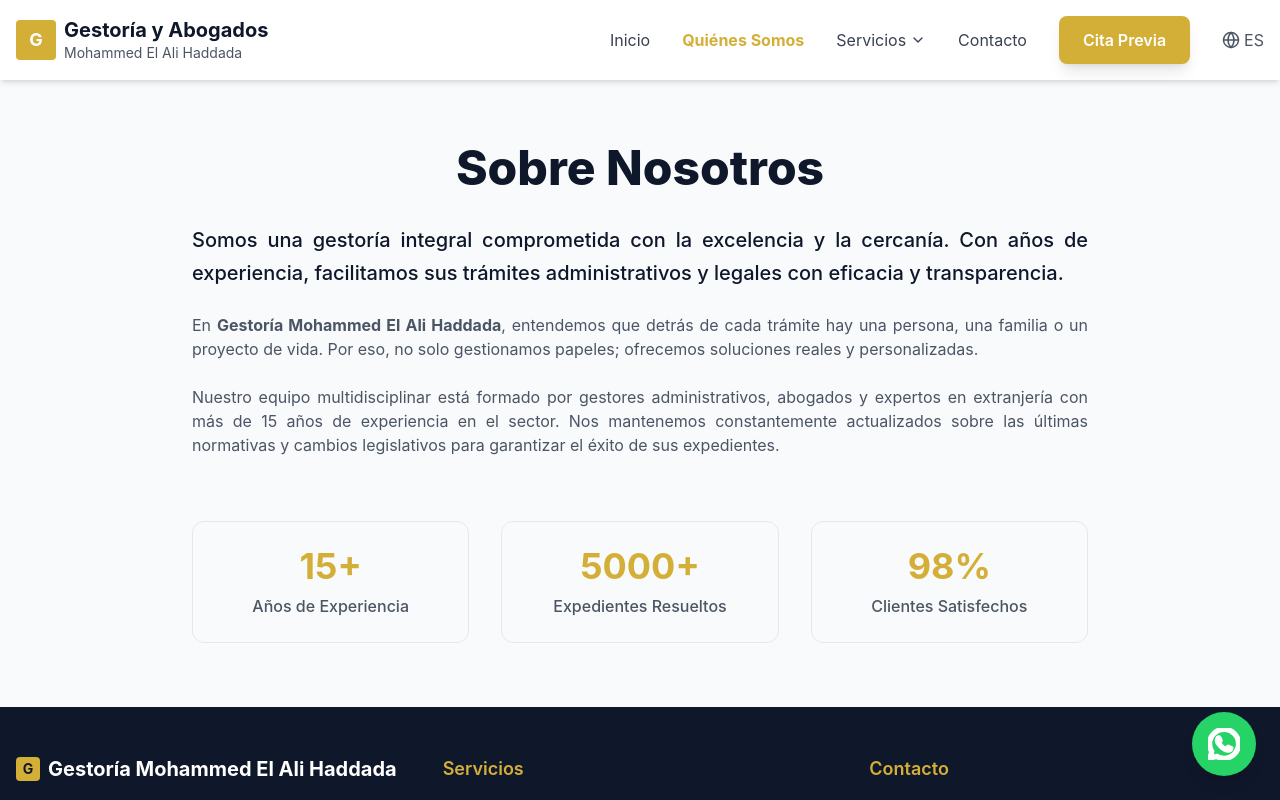
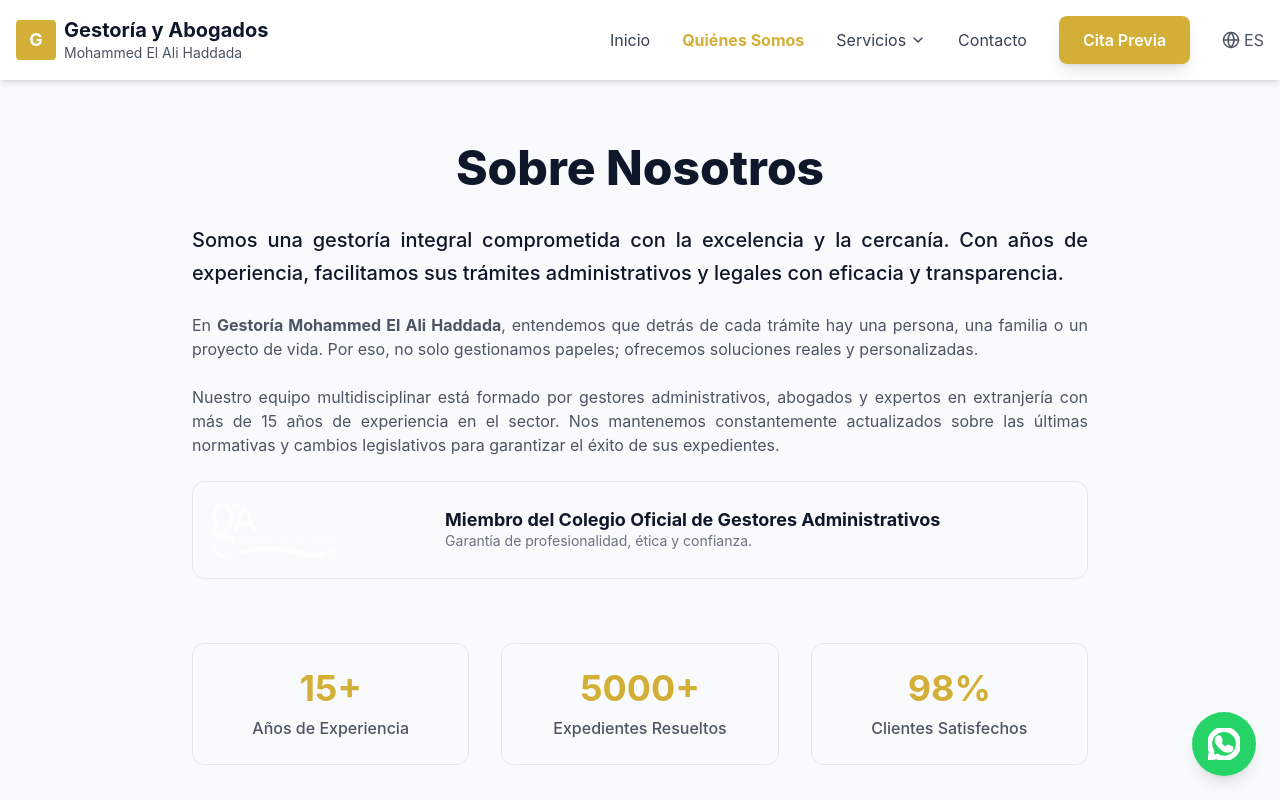
Before and after one commit to Mouriri/gestor-a-, a React (Vite) app: page /about in a window 1280 px wide. Shown: the top 800 px of the page. Built offline with nearby package versions, Linux system fonts and the light colour scheme.

Commit message:
add membership text to about page

```diff
--- a/src/pages/About.jsx
+++ b/src/pages/About.jsx
@@ -20,6 +20,14 @@ const About = () => {
                         <p>
                             Nuestro equipo multidisciplinar está formado por gestores administrativos, abogados y expertos en extranjería con más de 15 años de experiencia en el sector. Nos mantenemos constantemente actualizados sobre las últimas normativas y cambios legislativos para garantizar el éxito de sus expedientes.
                         </p>
+
+                        <div className="flex items-center gap-4 bg-primary/5 p-4 rounded-xl border border-primary/10 mt-8 not-prose">
+                            <img src="/logo-colegio.png" alt="Colegio Oficial de Gestores" className="h-16 w-auto object-contain filter grayscale opacity-80" />
+                            <div>
+                                <h4 className="font-bold text-primary text-lg leading-tight">Miembro del Colegio Oficial de Gestores Administrativos</h4>
+                                <p className="text-sm text-gray-500">Garantía de profesionalidad, ética y confianza.</p>
+                            </div>
+                        </div>
                     </div>
 
                     <div className="grid md:grid-cols-3 gap-8 mt-16">
```
